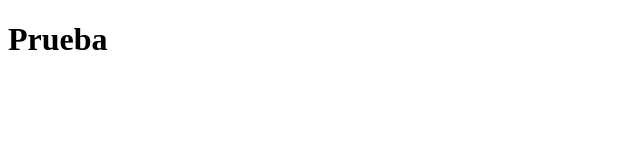
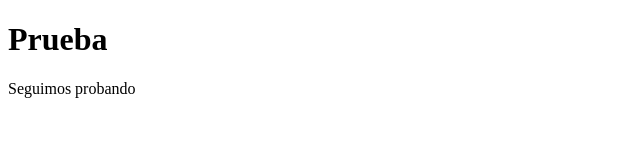
Before and after one commit to mariaangelesmt/prueba, a plain HTML site: page index.html in a window 1280 px wide. Shown: the whole page, without its empty margins (0-640 px from the left). Drawn offline with Linux system fonts and the light colour scheme.

Commit message:
añadido texto

```diff
--- a/index.html
+++ b/index.html
@@ -9,6 +9,7 @@
 <body>
 
     <h1>Prueba</h1>
+    <p>Seguimos probando</p>
 
 </body>
 </html>
```
